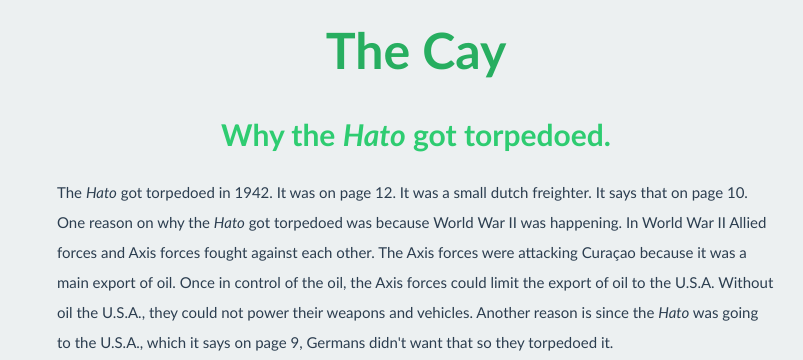
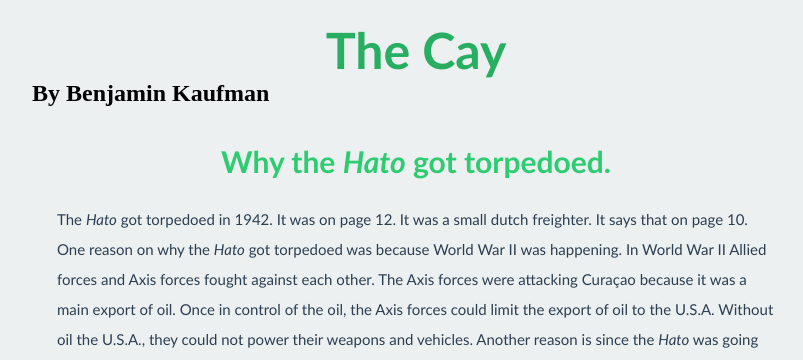
Before and after one commit to iamcoollego/iamcoollego.github.io, a plain HTML site: page index.html in a window 1280 px wide. Shown: the top 360 px of the page, without its empty margins (224-1027 px from the left). Drawn offline with Linux system fonts and the light colour scheme.

Commit message:
gernadeeee

```diff
--- a/index.html
+++ b/index.html
@@ -11,6 +11,7 @@
 <body>
     <div class="all">
         <h1>The Cay</h1>
+        <h2>By Benjamin Kaufman</h2>
         <br>
         <br>
         <h3>Why the <i>Hato</i> got torpedoed. </h3>
```
